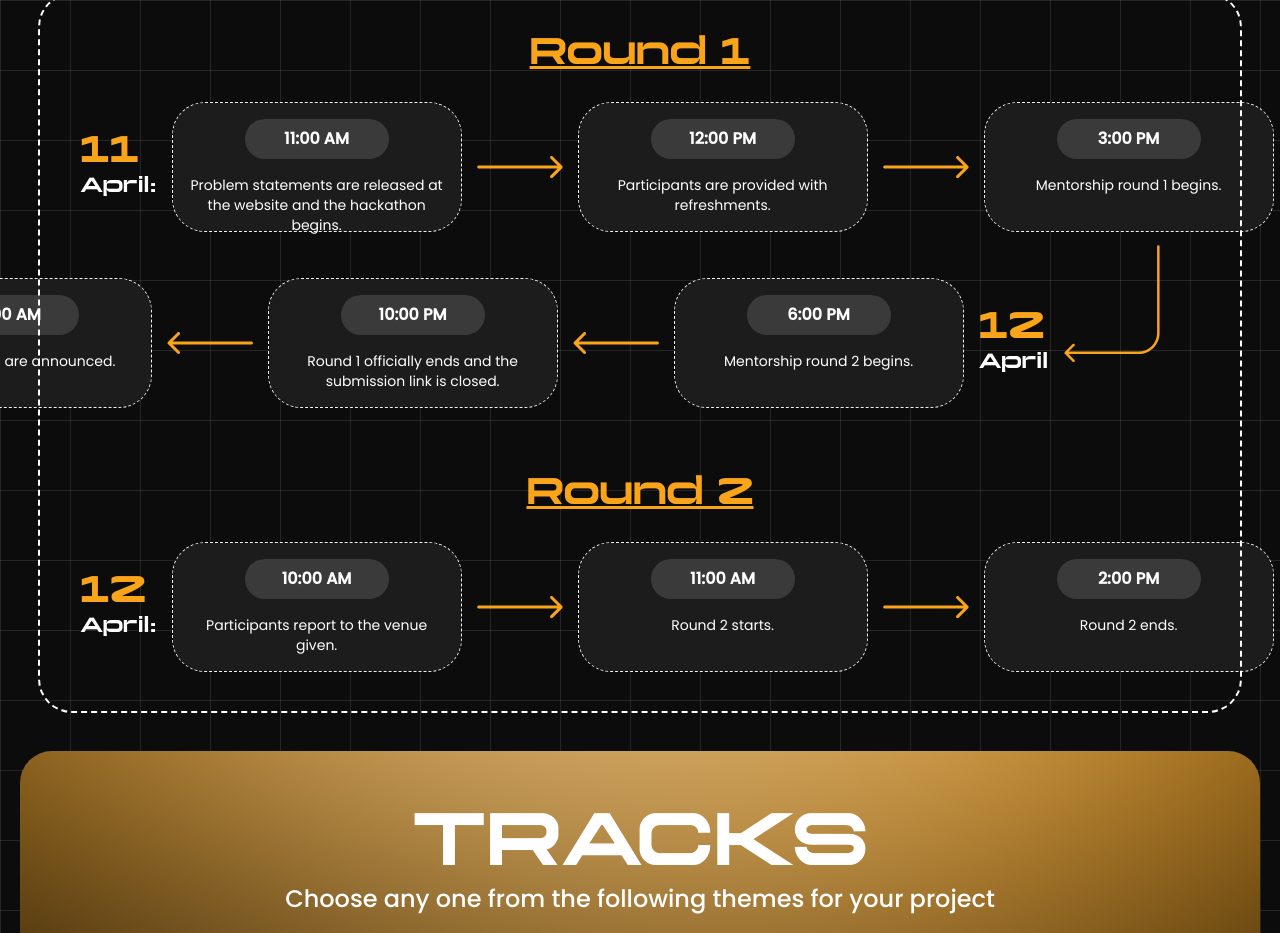
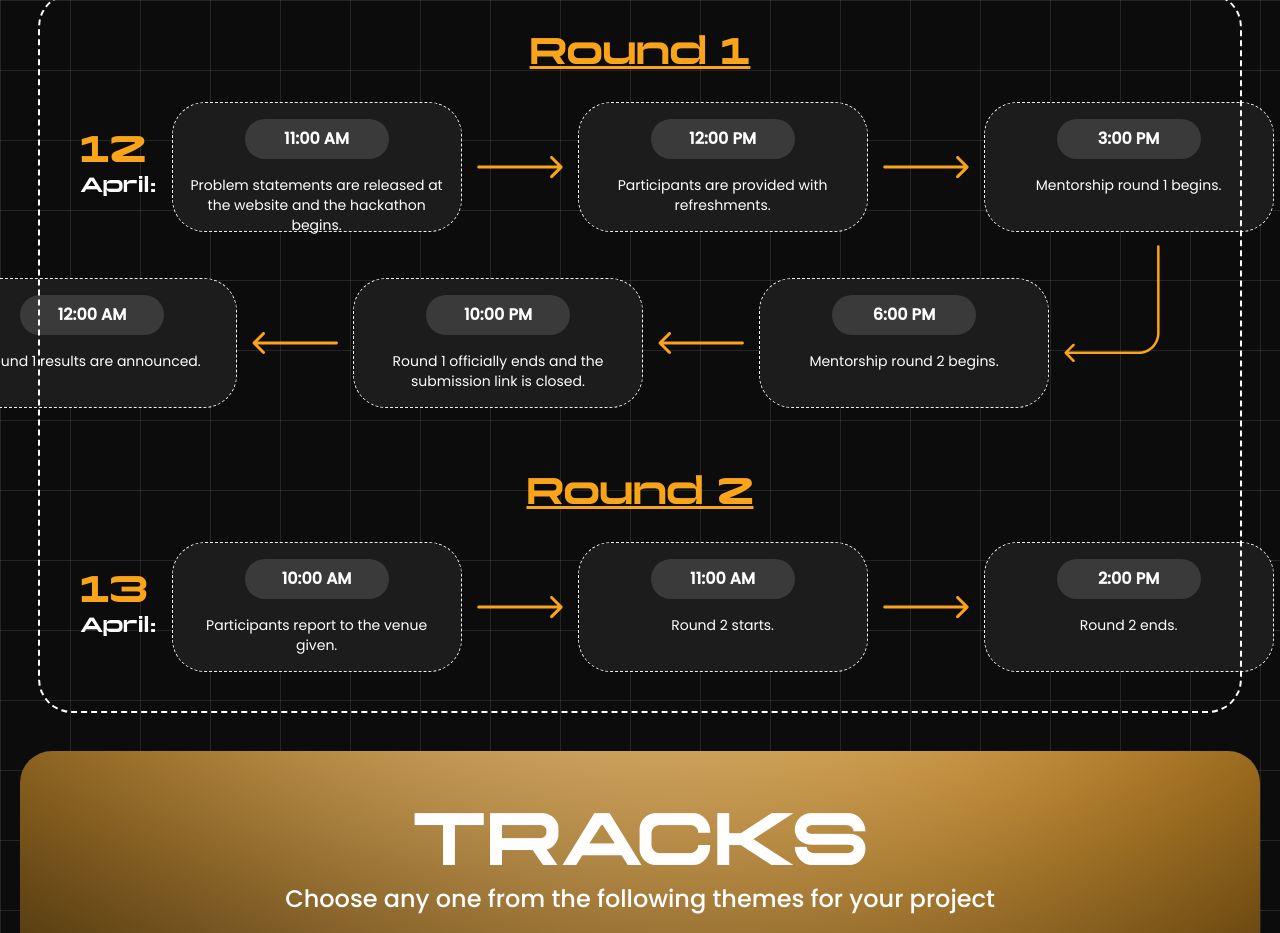
Before and after one commit to thecoderwithHat/hackerzstreet-3.0-website, a Next.js app: page / in a window 1280 px wide. Shown: the part 1260-2193 px from the top of the page. Built offline with nearby package versions, Linux system fonts and the light colour scheme.

Commit message:
Update Schedule.tsx

```diff
--- a/app/components/Schedule.tsx
+++ b/app/components/Schedule.tsx
@@ -135,7 +135,7 @@ function Schedule() {
 
         <div className={"flex flex-row"}>
           <div className={"*:font-yapari flex flex-col *:font-bold"}>
-            <label className={"text-ieeeyellow text-4xl"}>11</label>
+            <label className={"text-ieeeyellow text-4xl"}>12</label>
             <label className={"text-xl text-white"}>April:</label>
           </div>
           <ScheduleBox time={schedule[1].time} text={schedule[1].text} />
@@ -147,10 +147,7 @@ function Schedule() {
 
         <div className={"flex flex-row-reverse"}>
           <LeftDownArrow />
-          <div className={"*:font-yapari flex flex-col *:font-bold"}>
-            <label className={"text-ieeeyellow text-4xl"}>12</label>
-            <label className={"text-xl text-white"}>April</label>
-          </div>
+
           <ScheduleBox time={schedule[4].time} text={schedule[4].text} />
           <LeftArrow />
           <ScheduleBox time={schedule[6].time} text={schedule[6].text} />
@@ -168,7 +165,7 @@ function Schedule() {
 
         <div className={"flex flex-row"}>
           <div className={"*:font-yapari flex flex-col *:font-bold"}>
-            <label className={"text-ieeeyellow text-4xl"}>12</label>
+            <label className={"text-ieeeyellow text-4xl"}>13</label>
             <label className={"text-xl text-white"}>April:</label>
           </div>
           <ScheduleBox time={schedule2[0].time} text={schedule2[0].text} />
```
